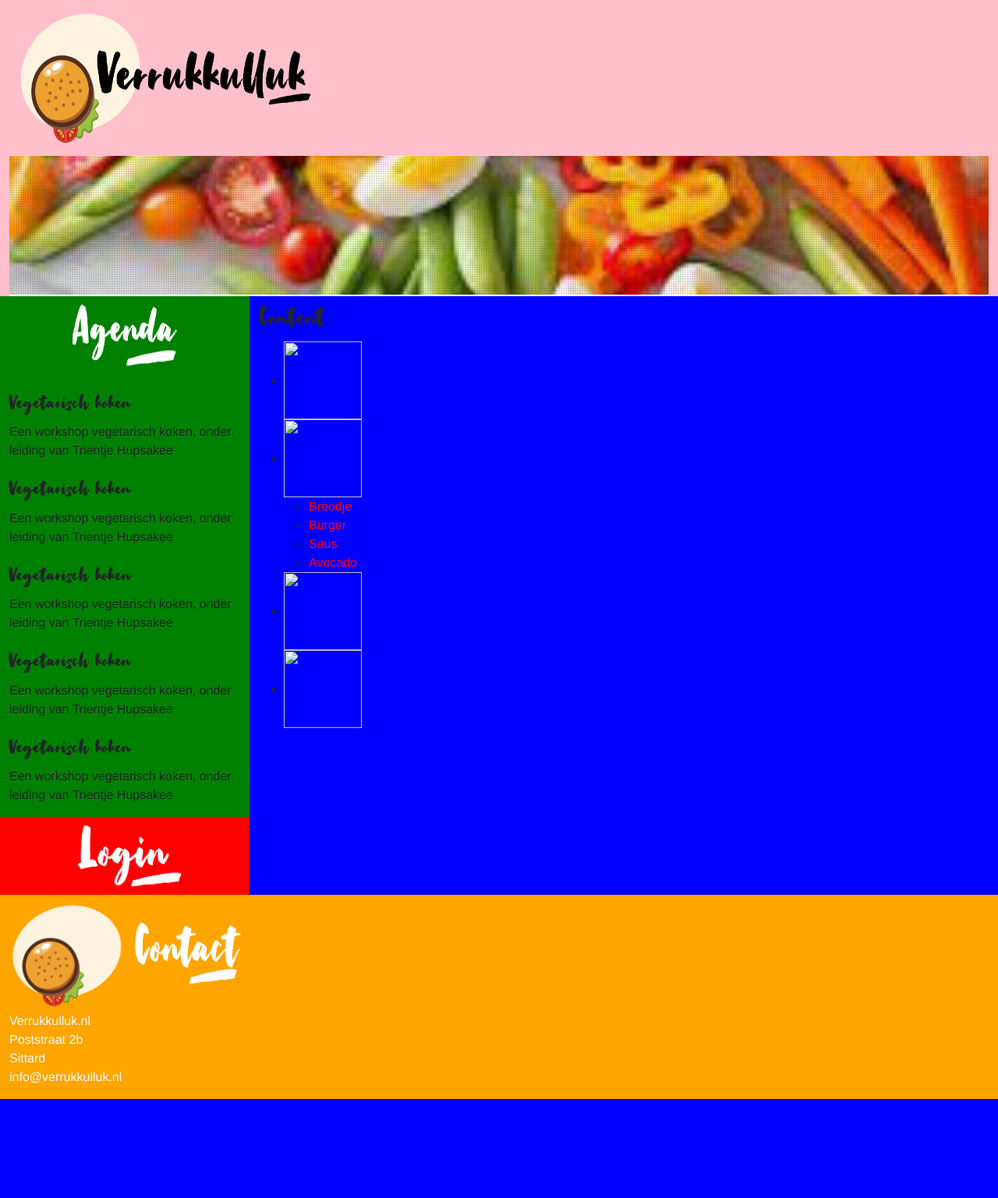
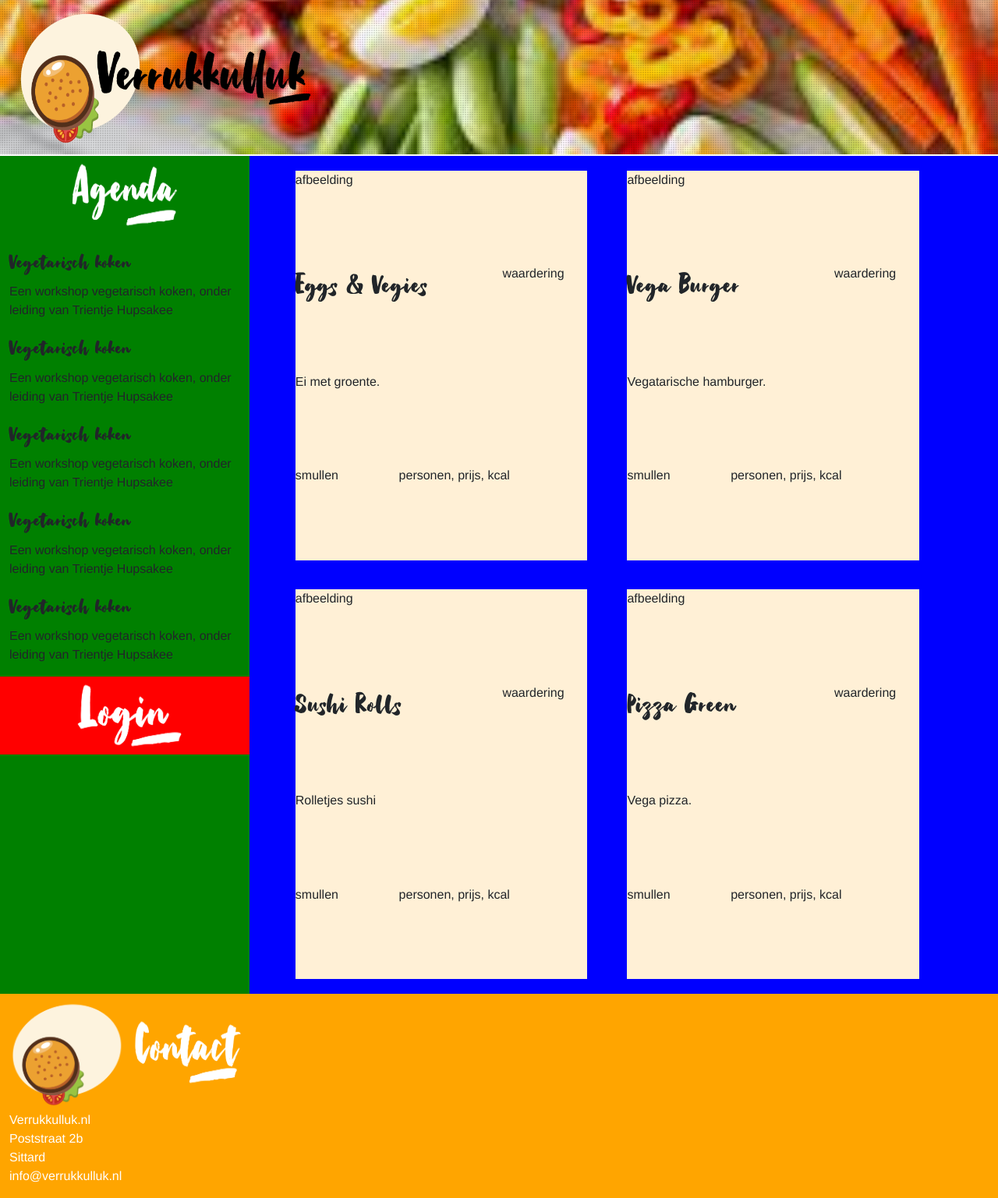
Before and after one commit to LiekeDeckers/educom-verrukkulluk, a PHP site: page / in a window 1280 px wide. Shown: the whole page at 78% size. Before the commit the page ends 1410 px from the top, so only its background shows below. Run offline with PHP 8.4, Linux system fonts and the light colour scheme; data comes from the database, SQL or seed files in the repository; data that the repository does not hold is empty; some libraries are stand-ins or nearby versions.

Commit message:
header en content #13

```diff
--- a/assets/css/main.css
+++ b/assets/css/main.css
@@ -54,13 +54,8 @@ html, body {
 }
 
 /* header */
-#background-image {
-    width: 100%;
-    background-position: relative;
-    height: 90%;
-    background-size: cover;
-    overflow: hidden;
-}
+
+
 
 .zoekbalk {
     width: 25%;
@@ -94,23 +89,23 @@ html, body {
 }
 
 /* gerechten */
-.gerechten{
-    display: inline-block;
-    width: 30%;
-    height: 800px;
+.gerechten {
+    display: inline-grid;
+    text-align: left;
+    width: 40%;
+    height: 500px;
+    margin-top: 2%;
+    margin-bottom: 2%;
     margin-left: 5%;
-    margin-bottom: 5%;
     background-color: var(--kahki);
     outline-color: #000;
 }
 
-.gerechten img{
+.gerecht_foto {
     width: 100%;
+    background-position: relative;
+    background-size: cover;
 }
 
-.korte_omschrijving{
-    height: 100px;
-    background-color: #dc3439;
-}
 
 /* footer */
--- a/assets/css/vegas-style.css
+++ b/assets/css/vegas-style.css
@@ -8,7 +8,6 @@ html, body {
     background-position: relative;
     height: 90%;
     background-size: cover;
-    overflow: hidden;
 }
 
 .text-block {
--- a/templates/homepage.html.twig
+++ b/templates/homepage.html.twig
@@ -27,40 +27,40 @@
 
 {# content #}
 {% block content %}
+
     {% for record in data %}
+    <div class="gerechten">
+        <div class="row">
+            <div class="col-md-12" id="gerecht_foto">
+                <p>afbeelding</p>
+            </div>
+        </div>
+
+        <div class="row">
+            <div class="col-md-8" color="green">
+                <h2>{{record.titel}}</h2>
+            </div>
+            <div class="col-md-4">
+                <p>waardering</p>
+            </div>
+        </div>
+
+        <div class="row">
+            <div class="col-md-12">
+                <p>{{record.korte_omschrijving}}<p>
+            </div>
+        </div>
+
+        <div class="row">
+            <div class="col-md-4">
+                <p>smullen</p>
+            </div>
+            <div class="col-md-8">
+                <p>personen, prijs, kcal</p>
+            </div>
+        </div>
+    </div>
 
     {% endfor %}
 
-
-
-{# Loop #}
-    <ul>
-    {% for record in data %}
-        <li>
-            <img src="{{ record.foto }}" style="width: 100px; heigfht: 100px;">
-
-
-            {{ record.title }}
-            {# sub-loop #}
-            <ul>
-                {% for ingr in record.ingredienten %}
-                    <li>
-                        <span {% if ingr.id < 2 %}style='color: #F00'{% endif %}>{{  ingr.naam }}</span>
-
-                        {# if #}
-                        {%  if ingr.id == 3 %}
-                            <strong>Dit is ID 3!</strong>
-                        {%  endif  %}
-                    </li>
-                {% endfor %}
-            </ul>
-        </li>
-    {% endfor %}
-    <ul>
-
-    {# Dump
-       <pre>
-        {{ dump(data) }}
-       </pre>
-    #}
 {% endblock %}
--- a/templates/main.html.twig
+++ b/templates/main.html.twig
@@ -25,9 +25,8 @@
 
     {# header #}
     <div class="row">
-            <div class="col-md-12" style="background-color: pink">
+            <div class="col-md-12" id="background-image">
                 <img src="assets/img/logo-v2.png" width="400" height="200">
-                <div id="background-image"></div>
                     {% block header %}
                     {% endblock %}
                 </div>
@@ -56,7 +55,6 @@
 
         {# gerechten #}
             <div class="col-md-9" style="background-color: blue">
-                <h2>Content</h2>
                 {%  block content %}
                 {%  endblock %}
             </div>
```
